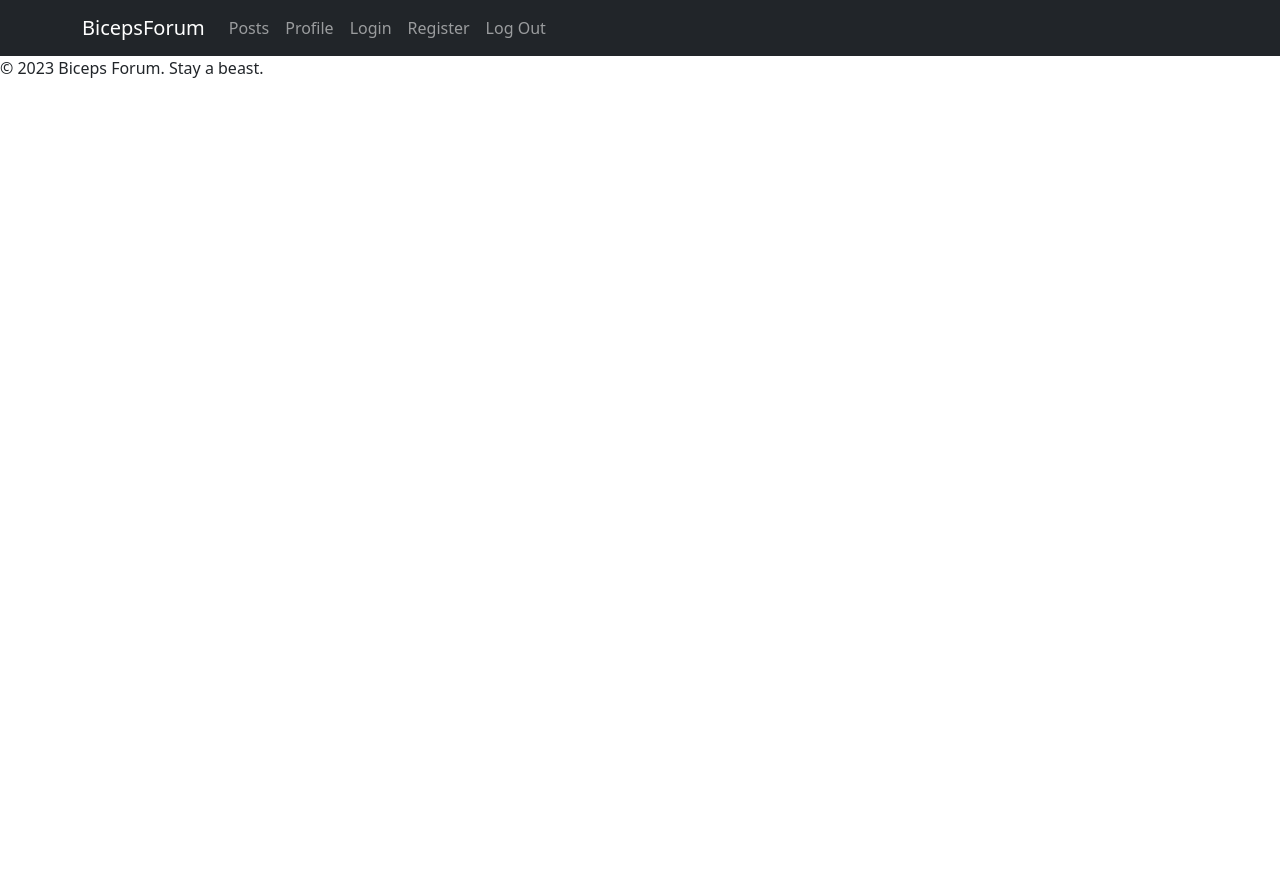
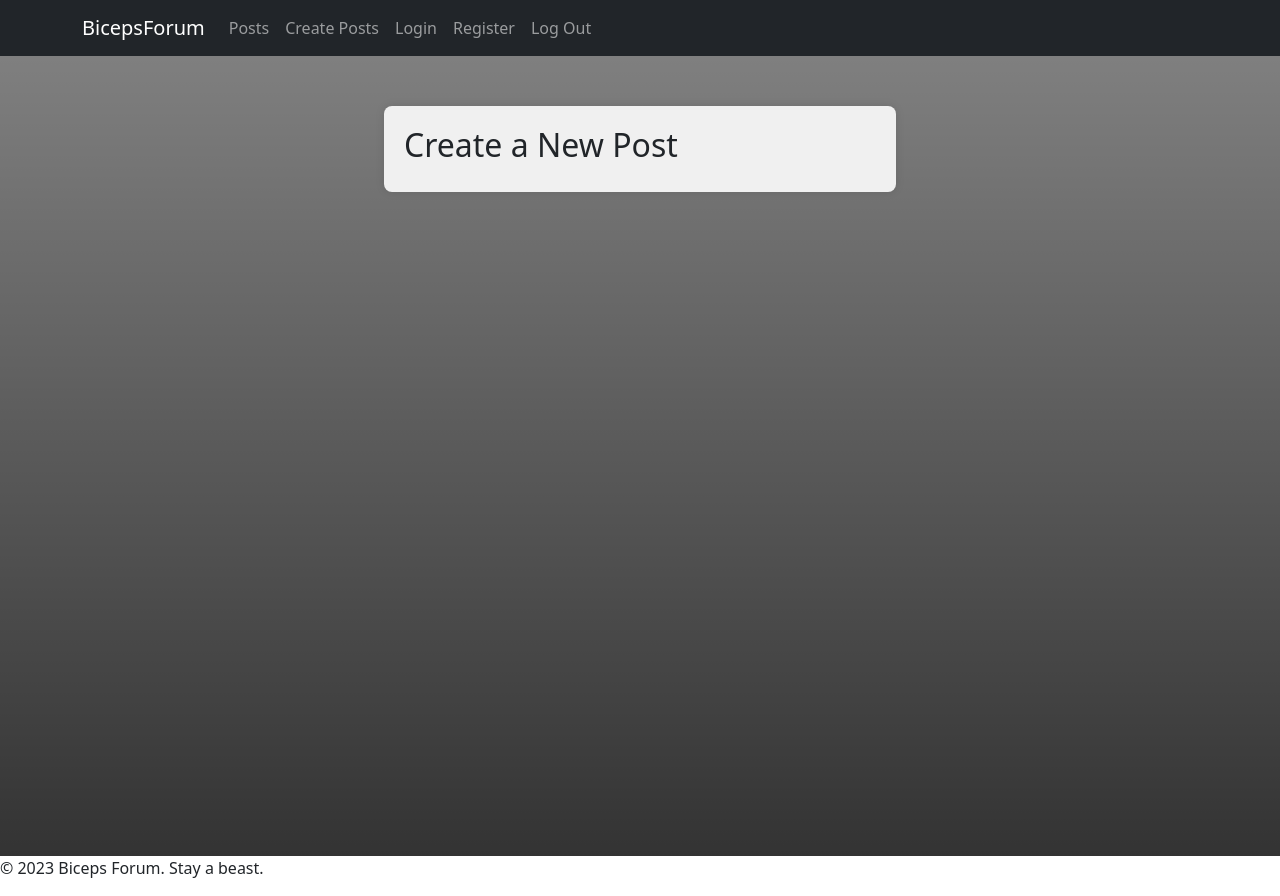
Before and after one commit to Sevgy/Forum-Project, a React (Vite) app: page /posts/create in a window 1280 px wide. Before the commit the page ends 800 px from the top, so only its background shows below. Built offline with nearby package versions, Linux system fonts and the light colour scheme.

Commit message:
Added PostCreate component with css
Without Forum

```diff
--- a/src/App.jsx
+++ b/src/App.jsx
@@ -4,10 +4,11 @@ import Path from "./paths.JS"
 
 import Footer from "./components/footer/Footer.jsx"
 import Header from "./components/header/Header.jsx"
-import PostsList from "./components/posts-list/PostsList.jsx"
+import PostsList from "./components/post-list/PostList.jsx"
 import Home from "./components/home/Home.jsx"
 import Login from "./components/login/Login.jsx"
 import Register from "./components/register/Register.jsx"
+import PostCreate from "./components/post-create/PostCreate.jsx"
 
 function App() {
   return (
@@ -16,6 +17,7 @@ function App() {
       <Routes>
         <Route path={Path.Home} element={<Home />} />
         <Route path={Path.Posts} element={<PostsList />} />
+        <Route path={Path.Create} element={<PostCreate />} />
         <Route path={Path.Login} element={<Login />} />
         <Route path={Path.Register} element={<Register />} />
       </Routes>
--- a/src/components/header/Header.jsx
+++ b/src/components/header/Header.jsx
@@ -11,7 +11,7 @@ export default function Header() {
                     <Navbar.Brand as={Link} to="/">BicepsForum</Navbar.Brand>
                     <Nav className="me-auto">
                         <Nav.Link as={Link} to="/posts">Posts</Nav.Link>
-                        <Nav.Link as={Link} to="/profile">Profile</Nav.Link>
+                        <Nav.Link as={Link} to="posts/create">Create Posts</Nav.Link>
                         <Nav.Link as={Link} to="/login">Login</Nav.Link>
                         <Nav.Link as={Link} to="/register">Register</Nav.Link>
                         <Nav.Link as={Link} to="/logout">Log Out</Nav.Link>
--- /dev/null
+++ b/src/components/post-create/PostCreate.jsx
@@ -0,0 +1,17 @@
+import styles from './PostCreate.module.css';
+
+export default function PostCreate() {
+    return (
+        <div className={styles['create-post-background']}>
+          <div className={styles['create-post-container']}>
+            <div className={styles['create-post-form-container']}>
+              <h2>Create a New Post</h2>
+              {/* Add your create post form here */}
+              <form>
+                {/* Your create post form fields go here */}
+              </form>
+            </div>
+          </div>
+        </div>
+      );
+};
--- /dev/null
+++ b/src/components/post-create/PostCreate.module.css
@@ -0,0 +1,19 @@
+.create-post-background {
+    background: linear-gradient(to bottom, rgba(0, 0, 0, 0.5), rgba(0, 0, 0, 0.8));
+    height: 100vh;
+    display: flex;
+    justify-content: center;
+  }
+
+  .create-post-container {
+    width: 40%;
+  }
+
+  .create-post-form-container {
+    width: 100%;
+    background-color: #f0f0f0;
+    padding: 20px;
+    border-radius: 8px;
+    box-shadow: 0 0 10px rgba(0, 0, 0, 0.1);
+    margin-top: 50px;
+  }
--- a/src/components/posts-list/PostsList.jsx
+++ b/src/components/post-list/PostList.jsx
@@ -1,4 +1,4 @@
-import styles from './PostsList.module.css'
+import styles from './PostList.module.css'
 
 
 export default function PostsList() {
--- a/src/paths.JS
+++ b/src/paths.JS
@@ -1,7 +1,7 @@
 const Path = {
     Home: '/',
     Posts: '/posts',
-    Profile: '/profile',
+    Create: '/posts/create',
     Login: '/login',
     Register: '/register',
     LogOut: '/logout',
```
Also changed, not shown: src/components/post-list/PostList.module.css (renamed from src/components/posts-list/PostsList.module.css).
